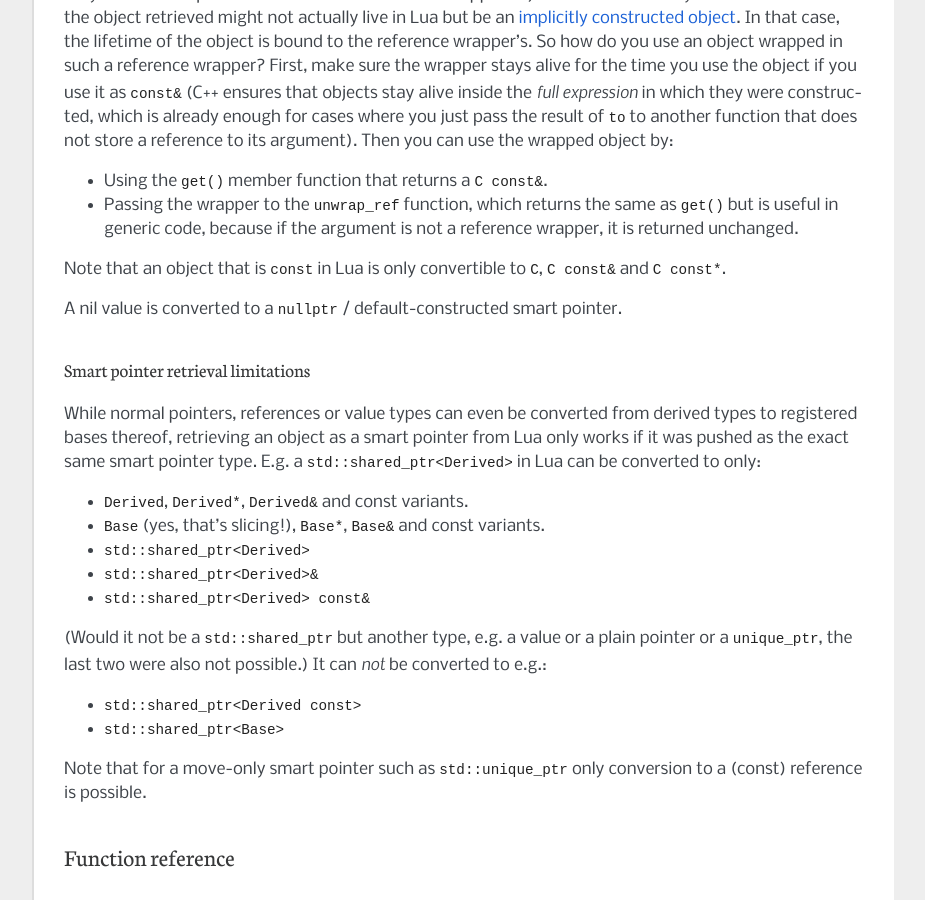
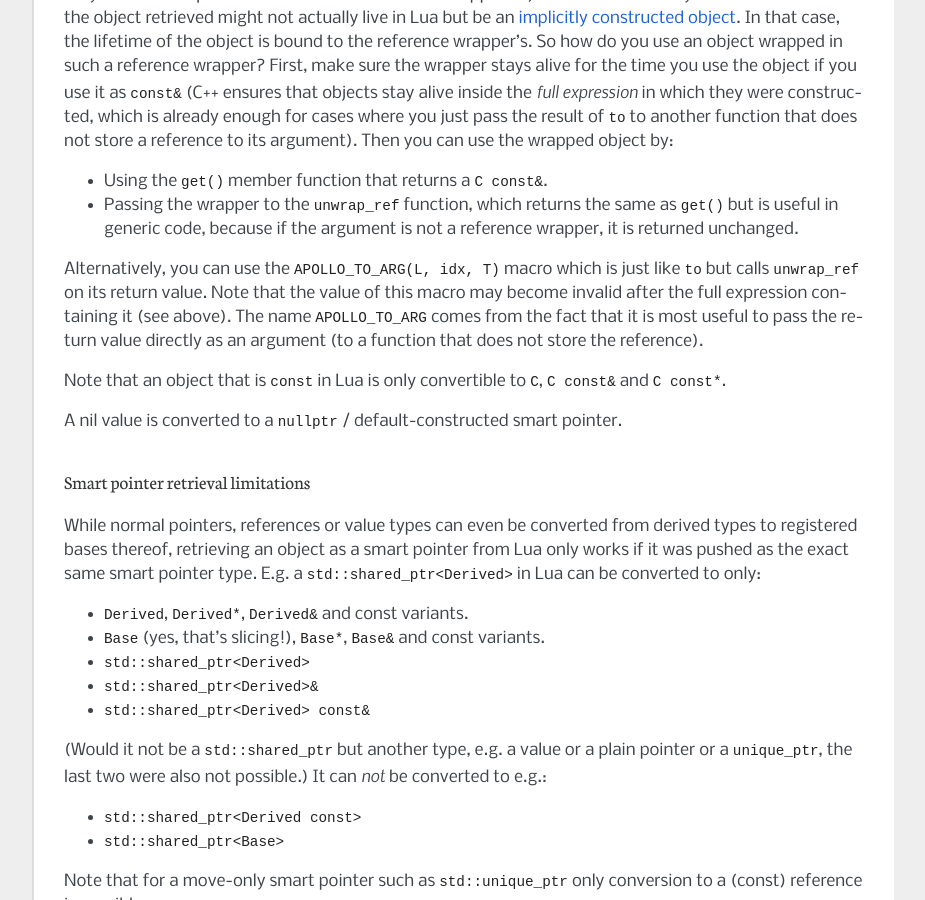
Before and after one commit to Oberon00/apollo, a Sphinx documentation site: the page built from doc/classes.rst, in a window 1280 px wide and 900 px high, scrolled down 1118 px. Shown: the whole window, without its empty margins (198-1123 px from the left). Built offline with Sphinx 7.4.7, drawn with Linux system fonts in a browser that asks for light colours.

Commit message:
Add APOLLO_TO_ARG macro.

```diff
--- a/doc/classes.rst
+++ b/doc/classes.rst
@@ -71,6 +71,13 @@ wrapped object by:
 - Passing the wrapper to the ``unwrap_ref`` function, which returns the
   same as ``get()`` but is useful in generic code, because if the argument is not
   a reference wrapper, it is returned unchanged.
+
+Alternatively, you can use the ``APOLLO_TO_ARG(L, idx, T)`` macro which is just
+like ``to`` but calls ``unwrap_ref`` on its return value. Note that the value of
+this macro may become invalid after the full expression containing it (see
+above).  The name ``APOLLO_TO_ARG`` comes from the fact that it is most useful
+to pass the return value directly as an argument (to a function that does not
+store the reference).
 
 Note that an object that is ``const`` in Lua is only convertible to  ``C``, ``C
 const&`` and ``C const*``.
```
Also changed, not shown: 3 other files.
